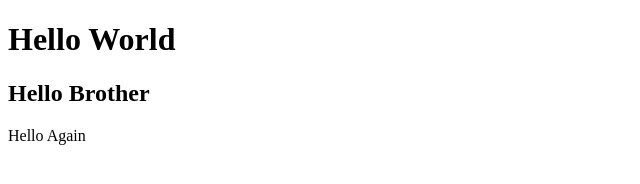
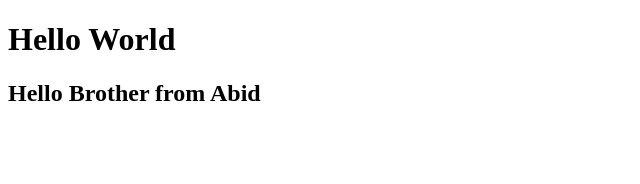
Before and after one commit to Sam-aBii/CNC-Bootcamp, a plain HTML site: page index.html in a window 1280 px wide. Shown: the whole page, without its empty margins (0-640 px from the left). Drawn offline with Linux system fonts and the light colour scheme.

Commit message:
Update index.html

```diff
--- a/index.html
+++ b/index.html
@@ -7,7 +7,7 @@
 </head>
 <body>
     <h1>Hello World</h1>
-    <h2>Hello Brother </h2>
-    Hello Again
+    <h2>Hello Brother  from Abid</h2>
+
 </body>
 </html>
```
